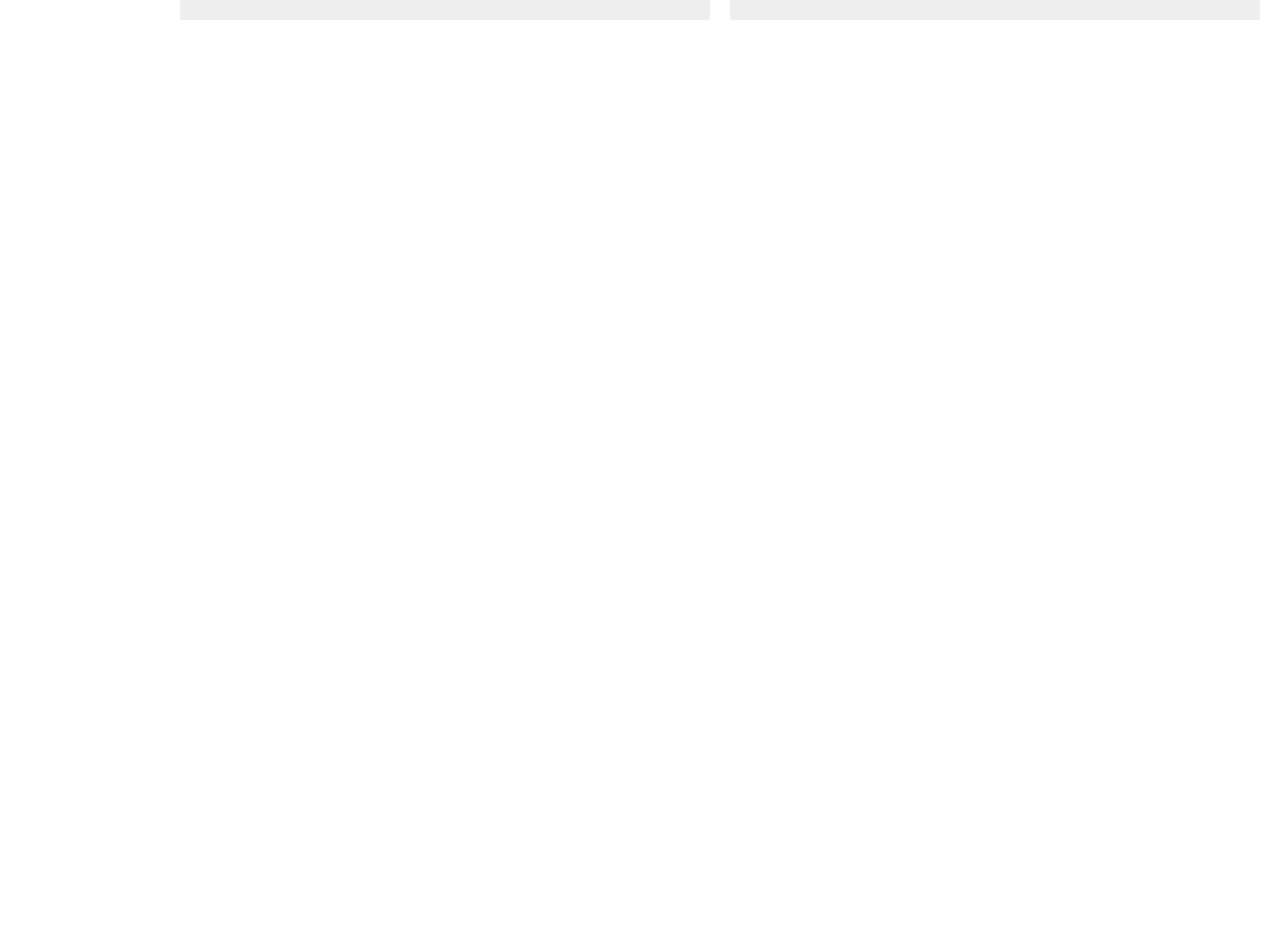
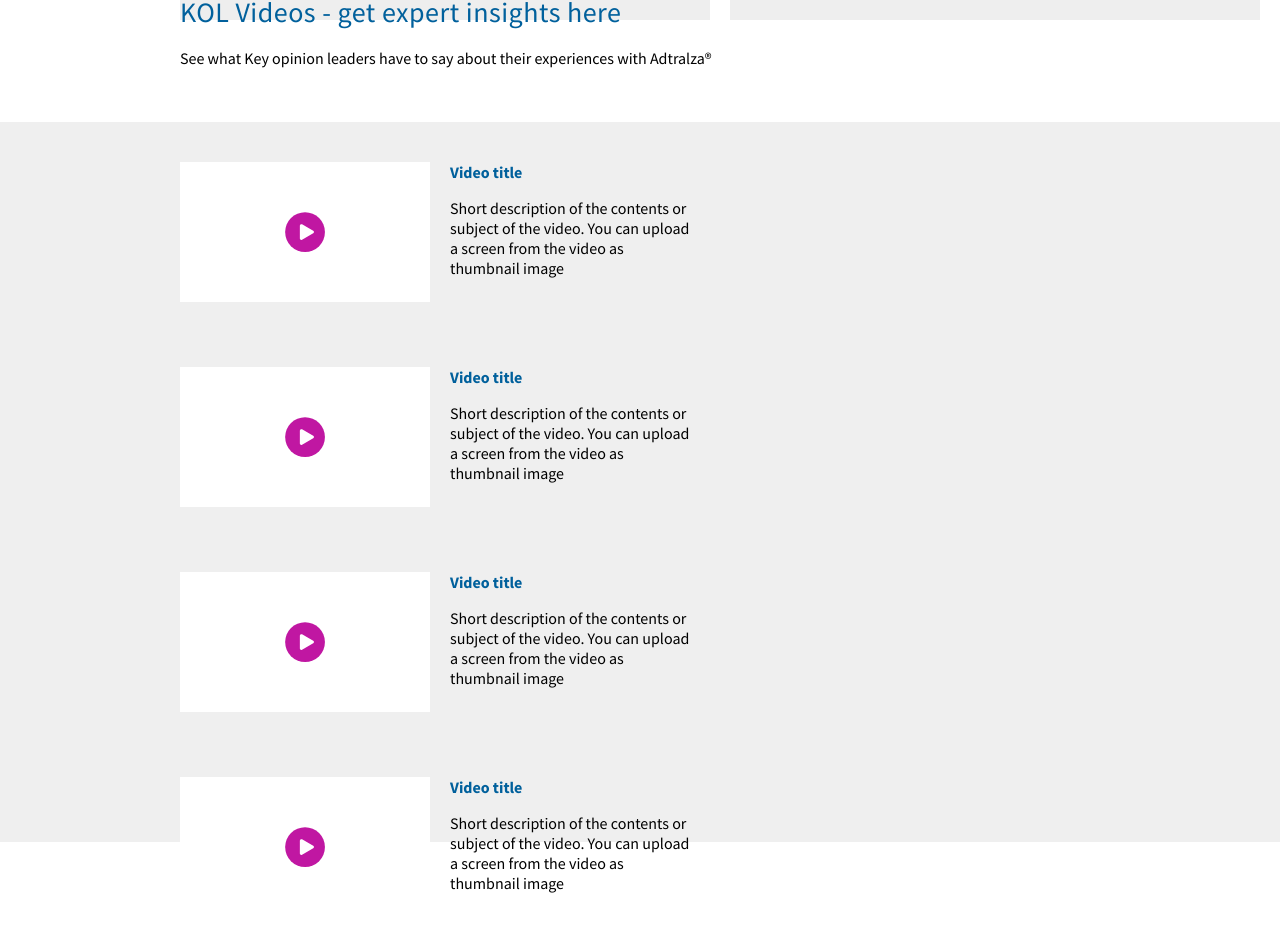
Before and after one commit to Mahfouzer/darma-akqa, a React (Create React App) app: page / in a window 1280 px wide. Shown: the part 3139-4071 px from the top of the page. Before the commit the page ends 3261 px from the top, so only its background shows below. Built offline with nearby package versions, Linux system fonts and the light colour scheme.

Commit message:
create medications video sections

```diff
--- a/src/App.js
+++ b/src/App.js
@@ -4,6 +4,7 @@
 import NavigationList from "./components/NavigationList/NavigationList";
 import MedicationMainVideo from "./components/MedicationMainVideo/MedicationMainVideo";
 import MedicationArticles from "./components/MedicationArticles/MedicationArticles";
+import MedicationVideos from "./components/MedicationVideos/MedicationVideos";
 
 function App() {
   return (
@@ -36,6 +37,7 @@
         <MedicationBenifits />
         <MedicationMainVideo />
         <MedicationArticles />
+        <MedicationVideos />
       </main>
     </div>
   );
--- a/src/assets/styles/index.scss
+++ b/src/assets/styles/index.scss
@@ -412,3 +412,88 @@
     object-fit: contain;
   }
 }
+
+//medication videos section
+
+.medication-videos-section {
+  height: 720px;
+  background-color: #eeee;
+  @include main-container-padding;
+  display: flex;
+  flex-direction: column;
+  justify-content: center;
+
+  header {
+    margin-bottom: 60px;
+    h3 {
+      font-style: normal;
+      font-weight: normal;
+      font-size: 28px;
+      line-height: 130%;
+
+      letter-spacing: 0.5px;
+      margin-bottom: 0;
+      color: #00609c;
+    }
+    p {
+      font-style: normal;
+      font-weight: normal;
+      font-size: 16px;
+      line-height: 150%;
+
+      color: #000000;
+    }
+  }
+  ol {
+    display: flex;
+    justify-content: space-between;
+    flex-wrap: wrap;
+    align-items: flex-start;
+    padding-left: 0;
+
+    li.video-container {
+      list-style: none;
+      display: flex;
+      width: 40%;
+      min-width: 520px;
+
+      .medication-video {
+        position: relative;
+        width: 250px;
+        height: 140px;
+        background-color: white;
+        margin-right: 20px;
+        margin-bottom: 65px;
+
+        &:after {
+          content: "";
+          width: 40px;
+          height: 40px;
+          display: block;
+          position: absolute;
+          background-image: url("../images/videoIcon.svg");
+          background-size: 40px;
+          left: 50%;
+          top: 50%;
+          transform: translate(-50%, -50%);
+        }
+      }
+
+      .video-about {
+        a {
+          font-style: normal;
+          font-weight: 600;
+          font-size: 16px;
+          line-height: 19px;
+          text-decoration: none;
+
+          color: #00609c;
+          margin: 0 0 0 0;
+        }
+        p {
+          width: 240px;
+        }
+      }
+    }
+  }
+}
--- /dev/null
+++ b/src/components/MedicationVideos/MedicationVideos.jsx
@@ -0,0 +1,67 @@
+export default function MedicationVideos() {
+  return (
+    <section className="medication-videos-section">
+      <header>
+        <h3>KOL Videos - get expert insights here</h3>
+        <p>
+          See what Key opinion leaders have to say about their experiences with
+          Adtralza®
+        </p>
+      </header>
+
+      <ol>
+        <li className="video-container">
+          <div className="medication-video"></div>
+          <div>
+            <div className="video-about">
+              <a href="/">Video title</a>
+              <p>
+                Short description of the contents or subject of the video. You
+                can upload a screen from the video as thumbnail image
+              </p>
+            </div>
+          </div>
+        </li>
+
+        <li className="video-container">
+          <div className="medication-video"></div>
+          <div>
+            <div className="video-about">
+              <a href="/">Video title</a>
+              <p>
+                Short description of the contents or subject of the video. You
+                can upload a screen from the video as thumbnail image
+              </p>
+            </div>
+          </div>
+        </li>
+
+        <li className="video-container">
+          <div className="medication-video"></div>
+          <div>
+            <div className="video-about">
+              <a href="/">Video title</a>
+              <p>
+                Short description of the contents or subject of the video. You
+                can upload a screen from the video as thumbnail image
+              </p>
+            </div>
+          </div>
+        </li>
+
+        <li className="video-container">
+          <div className="medication-video"></div>
+          <div>
+            <div className="video-about">
+              <a href="/">Video title</a>
+              <p>
+                Short description of the contents or subject of the video. You
+                can upload a screen from the video as thumbnail image
+              </p>
+            </div>
+          </div>
+        </li>
+      </ol>
+    </section>
+  );
+}
```
Also changed, not shown: src/assets/images/videoIcon.svg (renamed from src/assets/images/Group 29612023 (1).svg).
